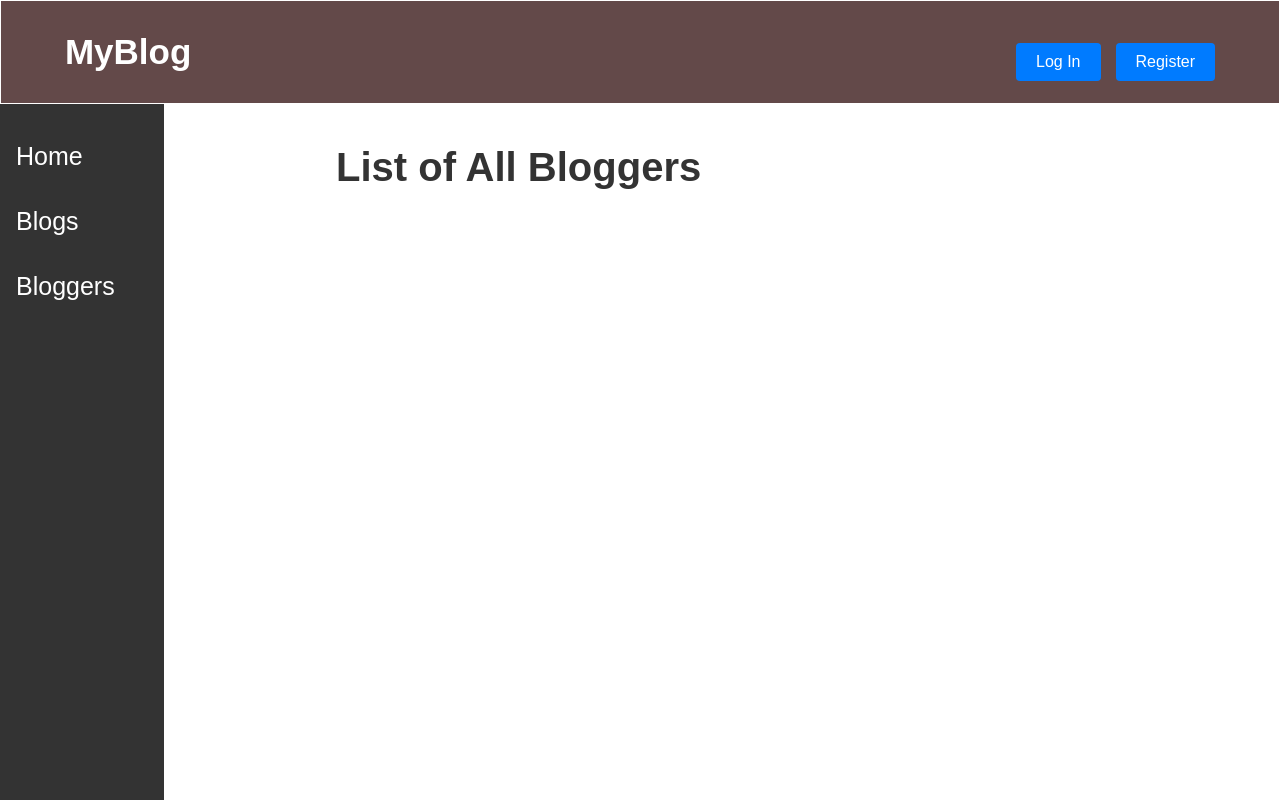
After one commit to nemishv377/django_blog_app, a Django app: page /blog/bloggers/ in a window 1280 px wide. The commit adds this page. Run offline with Django 5.2, Linux system fonts and the light colour scheme; data that the repository does not hold is empty.

Commit message:
Added author and blog details view and templates

```diff
--- a/blog/urls.py
+++ b/blog/urls.py
@@ -4,4 +4,6 @@ from . import views
 urlpatterns = [
     path('blogs/', views.blogs_list, name='blogs_list'),
     path('<int:id>/', views.blog_detail, name='blog_detail'),
+    path('bloggers/', views.bloggers_list, name='bloggers_list'),
+    path('bloggers/<int:id>/', views.blogger_detail, name='blogger_detail'),
 ]
--- a/blog/views.py
+++ b/blog/views.py
@@ -1,5 +1,6 @@
 from django.shortcuts import render, get_object_or_404
 from .models import Blog
+from accounts.models import Author
 from django.core.paginator import Paginator
 
 # Create your views here.
@@ -14,3 +15,12 @@ def blogs_list(request):
 def blog_detail(request, id):
   blog = get_object_or_404(Blog, id=id)
   return render(request, 'blog/blog_detail.html', {'blog': blog})
+
+def bloggers_list(request):
+  bloggers = Author.objects.all()
+  return render(request, 'blog/bloggers_list.html', {'bloggers': bloggers})
+
+def blogger_detail(request, id):
+  author = get_object_or_404(Author, id=id)
+  blogs = Blog.objects.filter(author=author).order_by('-created_at')
+  return render(request, 'blog/blogger_detail.html', {'author': author, 'blogs': blogs})
--- /dev/null
+++ b/static/css/blog/bloggers_list.css
@@ -0,0 +1,39 @@
+section {
+  margin: 10px 10px 0px 30px;
+  background-color: white;
+  display: flex;
+  flex-direction: column;
+  font-size: 20px;
+  padding: 10px;
+}
+
+#heading {
+  font-size: 2em;
+  font-weight: 600;
+  margin-bottom: 20px;
+  padding: 20px;
+  color: #333;
+}
+
+.author_deatil {
+  display: flex;
+  flex-direction: column;
+  padding: 20px;
+  margin-bottom: 10px;
+  background-color: rgb(249, 249, 247);
+}
+
+.author_deatil a {
+  text-decoration: none;
+  font-weight: bold;
+  font-size: 1.2em;
+  color: rgb(62, 97, 201);
+}
+
+.author_deatil a:hover {
+  text-decoration: underline;
+}
+
+.author_deatil p{
+  margin: 5px;
+}
--- a/templates/base.html
+++ b/templates/base.html
@@ -37,7 +37,7 @@
       <ul>
         <li><a href="/blog/">Home</a></li>
         <li><a href="{% url 'blogs_list' %}">Blogs</a></li>
-        <li><a href="#">Bloggers</a></li>
+        <li><a href="{% url 'bloggers_list' %}">Bloggers</a></li>
         {% if user.is_authenticated %}
         <li style="margin-top: auto;">
           <a href="#" onclick="event.preventDefault(); document.getElementById('logout-form').submit();">Log Out</a>
--- /dev/null
+++ b/templates/blog/bloggers_list.html
@@ -0,0 +1,23 @@
+{% extends 'base.html' %}
+{% load static %}
+
+{% block title %}All Bloggers{% endblock %}
+
+{% block stylesheet %}
+<link rel="stylesheet" href="{% static 'css/blog/bloggers_list.css' %}">
+{% endblock %}
+
+{% block content %}
+<section>
+  <div id="heading">List of All Bloggers</div>
+  {% for blogger in bloggers %}
+  <div class="author_deatil">
+    <p><a href="{% url 'blogger_detail' blogger.id %}">{{ blogger.get_full_name }}</a></p>
+    <p>Blogs : {{ blogger.blogs.count }}</p>
+    <p>Joining date : {{ blogger.joining_date }}</p>
+  </div>
+  {% empty %}
+  {% endfor %}
+  </ul>
+</section>
+{% endblock %}
--- a/templates/blog/blogs_list.html
+++ b/templates/blog/blogs_list.html
@@ -12,7 +12,7 @@
     <div class="blog_details">
       <div class="left">
         <a href="{% url 'blog_detail' blog.id %}">
-          <h1>{{ blog.title|capfirst }}</h1>
+          {{ blog.title|capfirst }}
         </a>
         <br />
         <img src="{{ blog.image.url }}" alt="Image for {{ blog.title }}" width="300" height="300" /><br />
```
Also changed, not shown: static/css/blog/blogger_detail.css (added, +68 -0 lines), static/css/blog/blogs_list.css (+11 -0 lines), templates/blog/blogger_detail.html (added, +68 -0 lines).
